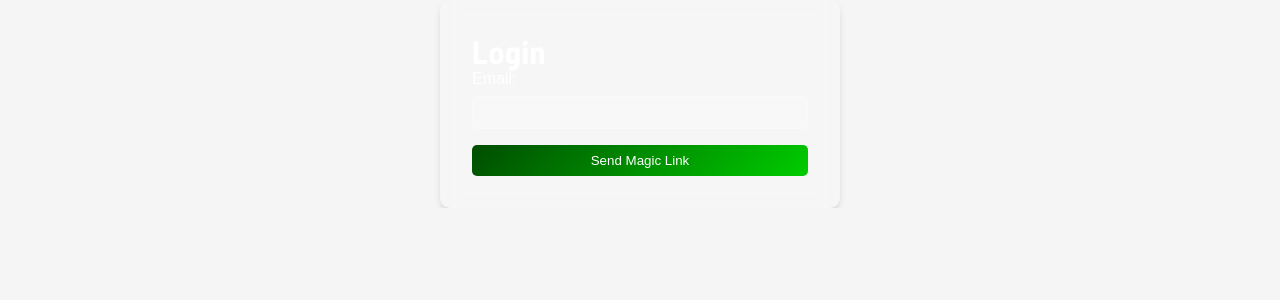
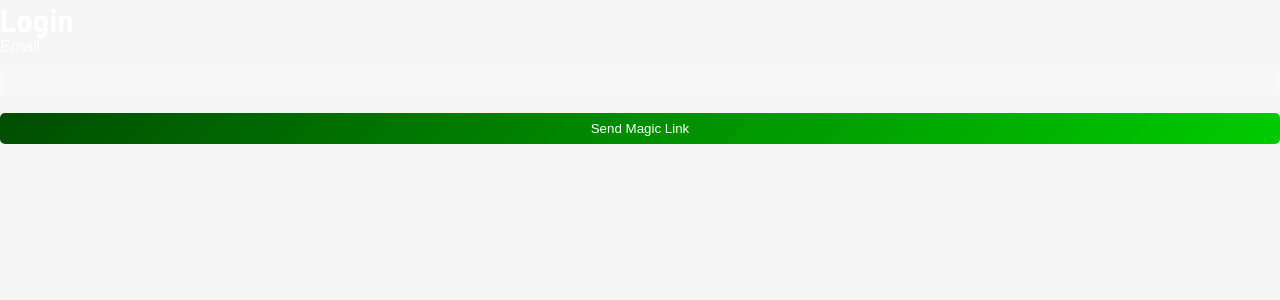
Before and after one commit to chengivan2/tripmate, a Next.js app: page /login in a window 1280 px wide. Shown: the top 300 px of the page. Built offline with nearby package versions, Linux system fonts and the light colour scheme; no server answers; a web font is replaced by a local one.

Commit message:
Renamed login page container class name

```diff
--- a/src/app/login/page.tsx
+++ b/src/app/login/page.tsx
@@ -2,7 +2,7 @@
 
 import { useState } from "react";
 import { supabase } from "../../../utils/supabase/supabaseClient";
-import styles from "./page.module.css";
+import "./page.module.css";
 
 export default function Login() {
   const [email, setEmail] = useState<string>("");
@@ -27,7 +27,7 @@ export default function Login() {
   };
 
   return (
-    <div className={styles.container}>
+    <div className="container">
       <h1>Login</h1>
       <form onSubmit={handleSignIn}>
         <label htmlFor="email">Email:</label>
```
